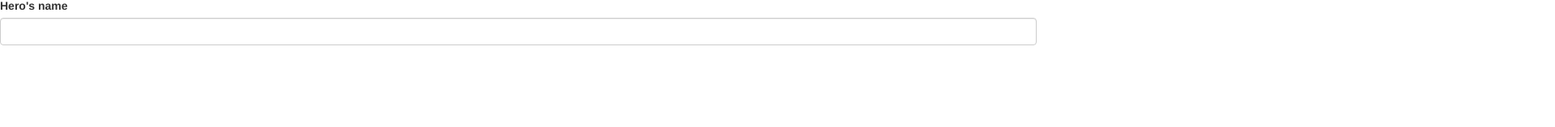
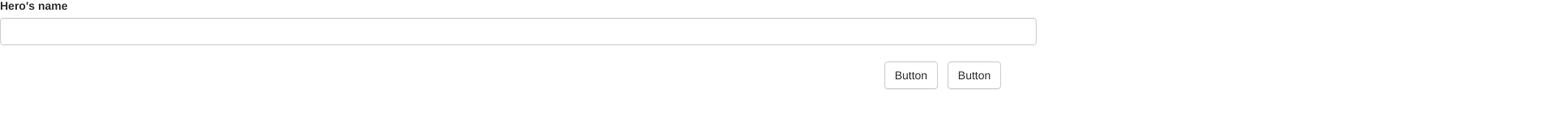
Before and after one commit to ardiadrianadri/basicCourse, an Angular app: page / in a window 1280 px wide. Shown: the part 143-300 px from the top of the page at 81% size, 1920 px wide, since content can reach past the window. Built offline with nearby package versions, Linux system fonts and the light colour scheme.

Commit message:
section_3_005

```diff
--- a/src/app/app.module.ts
+++ b/src/app/app.module.ts
@@ -1,4 +1,5 @@
 import { SearchFormComponent } from './searchForm/searchForm.component';
+import { ButtonComponent } from './button/button.component';
 import { HeaderComponent } from './header/header.component';
 import { BrowserModule } from '@angular/platform-browser';
 import { NgModule } from '@angular/core';
@@ -11,7 +12,8 @@ import { AppComponent } from './app.component';
   declarations: [
     AppComponent,
     HeaderComponent,
-    SearchFormComponent
+    SearchFormComponent,
+    ButtonComponent
   ],
   imports: [
     BrowserModule,
--- /dev/null
+++ b/src/app/button/button.component.html
@@ -0,0 +1 @@
+<button type="button" class="btn btn-default"> Button </button>
--- /dev/null
+++ b/src/app/button/button.component.ts
@@ -0,0 +1,7 @@
+import { Component } from '@angular/core';
+
+@Component({
+    selector:'my-button',
+    templateUrl : './button.component.html'
+})
+export class ButtonComponent {}
--- a/src/app/searchForm/searchForm.component.html
+++ b/src/app/searchForm/searchForm.component.html
@@ -8,3 +8,14 @@
         <input type="text" id="inputNameHero" class="form-control" />
     </div>
 </div>
+<div class="row">
+    <div class="col-xs-12">
+        &nbsp;
+    </div>
+</div>
+<div class="row">
+    <div class="col-xs-offset-10 col-xs-12">
+        <my-button></my-button>&nbsp;&nbsp;
+        <my-button></my-button>
+    </div>
+</div>
```
